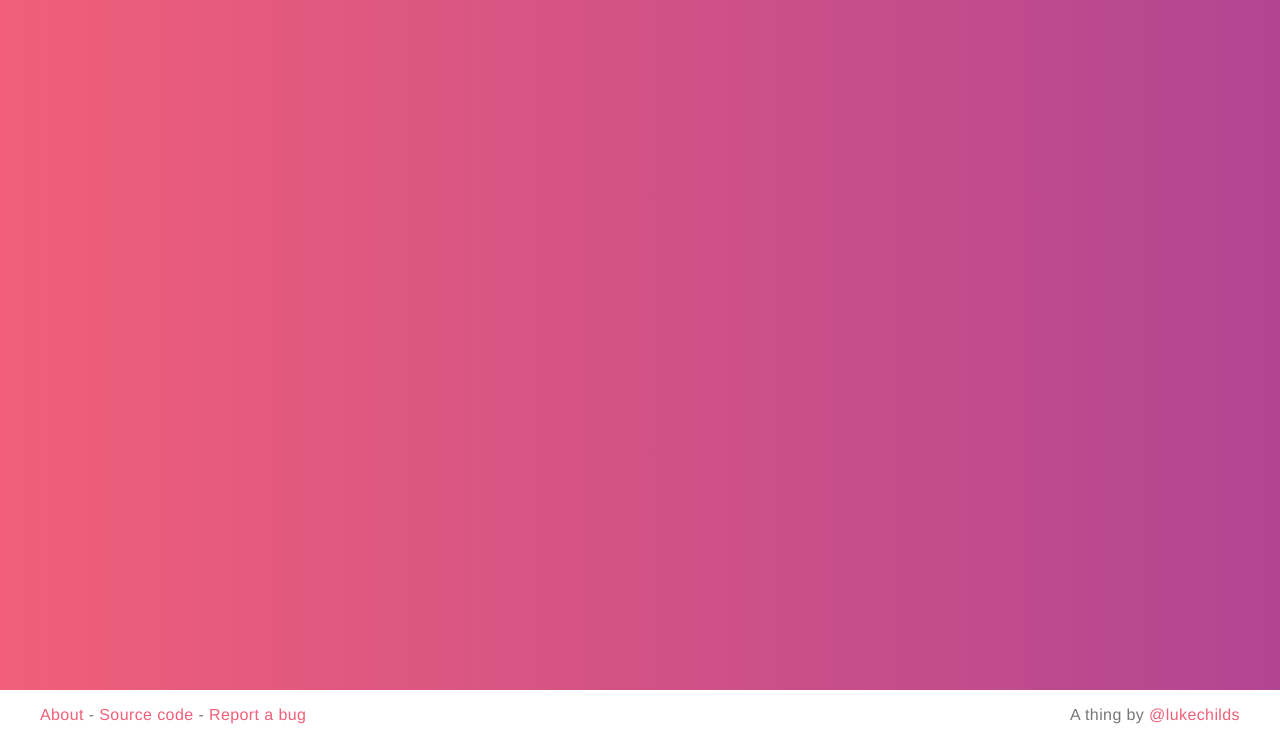
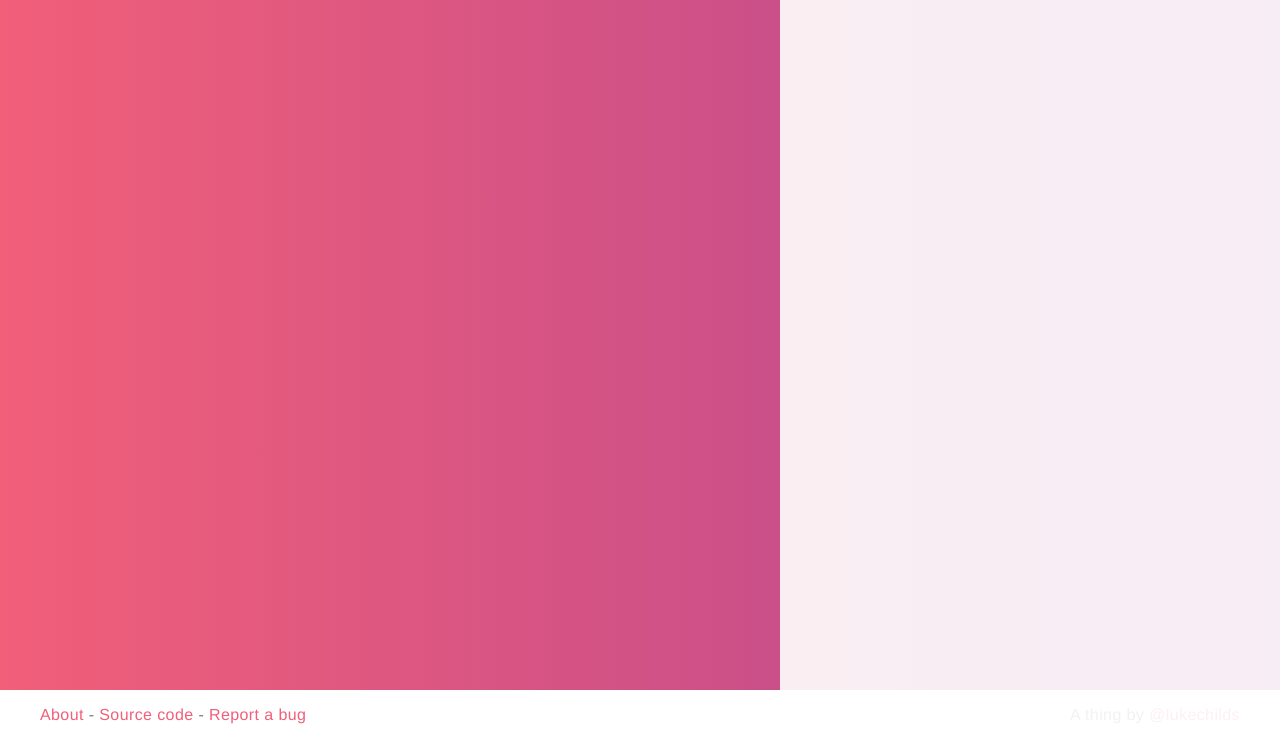
Before and after one commit to lukechilds/onionite, a website: page views/index.html in a window 1280 px wide. Shown: the part 60-800 px from the top of the page. Drawn offline with nearby package versions, Linux system fonts and the light colour scheme; files that its build step writes are made by us from their sources.

Commit message:
Add favourited menu

```diff
--- a/public/assets/enhancements.js
+++ b/public/assets/enhancements.js
@@ -168,12 +168,23 @@
         });
       });
 
-      // Inject menu button into DOM
+      // Inject elems into DOM
       DOMReady(function() {
+        var headerHeight = elem('.title').offsetHeight;
+        var headerBoxShadow = 3;
+
+        // Menu button
         var menuButton = create('div');
-        menuButton.classList.add('menu');
-        menuButton.style.height = elem('.title').offsetHeight + 'px';
+        menuButton.classList.add('menu-button');
+        menuButton.style.height = headerHeight + 'px';
         elem('header .wrapper').appendChild(menuButton);
+
+        // Menu
+        var menu = create('div');
+        menu.classList.add('menu');
+        menu.style.top = (headerHeight + headerBoxShadow) + 'px';
+        menu.style.height = 'calc(100% - ' + (headerHeight + headerBoxShadow) + 'px)';
+        document.body.appendChild(menu);
       });
 
       // If current node is hearted
--- a/public/assets/style.css
+++ b/public/assets/style.css
@@ -110,14 +110,14 @@ h1 {
   outline: 0;
 }
 
-.menu {
+.menu-button {
   position: relative;
   width: 4rem;
   font-size: 3em;
   border-right: 1px solid #eee;
   cursor: pointer;
 }
-.menu:before {
+.menu-button:before {
   content: "";
   position: absolute;
   top: 0.3em;
@@ -128,7 +128,7 @@ h1 {
   border-bottom: 0.125em solid #b24592;
   transition: border-color 0.2s ease;
 }
-.menu:hover:before {
+.menu-button:hover:before {
   border-color: #f15f79;
 }
 
@@ -323,6 +323,18 @@ footer {
   float: right;
 }
 
+/* Menu */
+.menu {
+  position: fixed;
+  top: 0;
+  right: 0;
+  width: 100%;
+  background: rgba(255,255,255,0.9);
+  z-index: 1;
+  height: 100%;
+  max-width: 500px;
+}
+
 /* Large desktop */
 @media (min-width: 1230px) {
   pre {
@@ -455,7 +467,7 @@ footer {
     font-size: 20px;
     padding: 0.4em 0.2em;
   }
-  .menu {
+  .menu-button {
     position: fixed;
     top: 0;
     right: 0;
```
